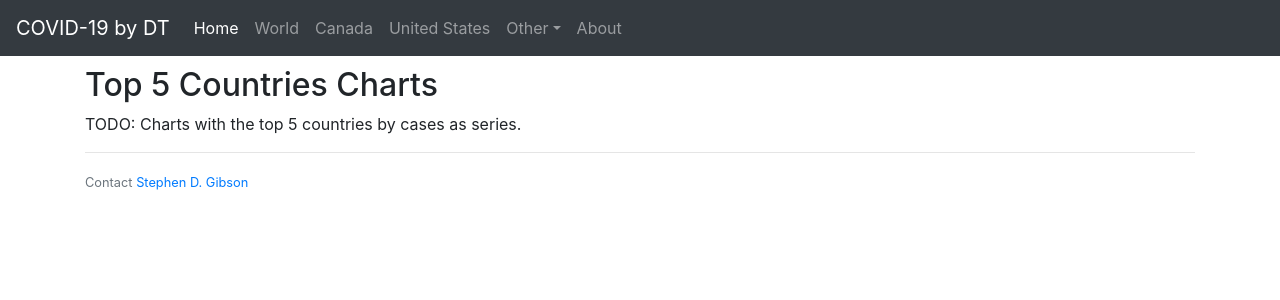
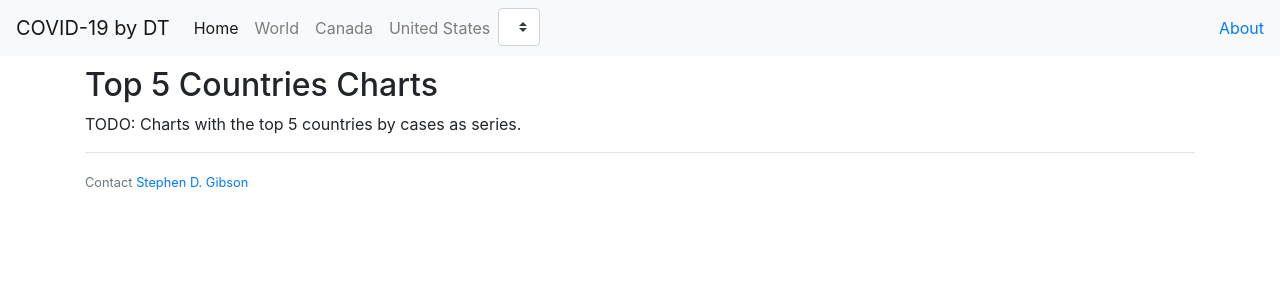
Before and after one commit to dungeontiger/dungeontiger.github.io, a Jekyll site: the page built from top5countries.html, in a window 1280 px wide. Shown: the top 300 px of the page. Built offline with Jekyll 4.4.1, drawn with Linux system fonts in a browser that asks for light colours; nearby versions of some CDN libraries; a script that is not in the unit is left out; comment, search, counter and statistics services are not loaded.

Commit message:
added country dropdown

```diff
--- a/_layouts/default.html
+++ b/_layouts/default.html
@@ -13,16 +13,13 @@
     <script>
      // when the page loads draw the charts for canada
       $(document).ready(function () {
-        drawChart('Canada');
+        init();
       });
     </script>
-    <style>
-      .collapse { display:none; }
-    </style>
   </head>
   <body>
 
-    <nav class="navbar navbar-expand-lg navbar-dark bg-dark">
+    <nav class="navbar navbar-expand-lg navbar-light bg-light">
       <a class="navbar-brand" href="#">COVID-19 by DT</a>
       <button class="navbar-toggler" type="button" data-toggle="collapse" data-target="#navbarSupportedContent" aria-controls="navbarSupportedContent" aria-expanded="false" aria-label="Toggle navigation">
         <span class="navbar-toggler-icon"></span>
@@ -31,7 +28,7 @@
       <div class="collapse navbar-collapse" id="navbarSupportedContent">
         <ul class="navbar-nav mr-auto">
           <li class="nav-item active">
-            <a class="nav-link" href="index.html">Home<span class="sr-only">(current)</span></a>
+            <a class="nav-link" href="index.html">Home</a>
           </li>
           <li class="nav-item">
             <a class="nav-link" href="javascript:drawChart('World')">World</a>
@@ -42,32 +39,21 @@
           <li class="nav-item">
             <a class="nav-link" href="javascript:drawChart('US')">United States</a>
           </li>
-          <li class="nav-item dropdown">
-            <a class="nav-link dropdown-toggle" href="#" id="navbarDropdown" role="button" data-toggle="dropdown" aria-haspopup="true" aria-expanded="false">Other</a>
-            <div class="dropdown-menu" aria-labelledby="navbarDropdown">
-              <a class="dropdown-item" href="javascript:drawChart('Canada')">Canada</a>
-              <a class="dropdown-item" href="javascript:drawChart('US')">United States</a>
-              <a class="dropdown-item" href="javascript:drawChart('China')">China</a>
-              <a class="dropdown-item" href="javascript:drawChart('Italy')">Italy</a>
-              <a class="dropdown-item" href="javascript:drawChart('Brazil')">Brazil</a>
-              <div class="dropdown-divider"></div>
-              <a class="dropdown-item" href="all_countries.html">Other Countries...</a>
-            </div>
-          </li>
-          <li class="nav-item">
-            <a class="nav-link" href="about.html">About</a>
-          </li>
+            <li>
+                <select id="countrySelect" class="custom-select" onchange="onSelectCountry()">
+                </select>
+            </li>
         </ul>
+        <a class="nav-item" href="about.html">About</a>
       </div>
     </nav>
 
     <div class="container">
       {{ content }}
     </div>
+    <footer class="container" style="margin-bottom:10px">
+      <hr/>
+      <small class="text-muted">Contact <a href="mailto:stephen.d.gibson@gmail.com">Stephen D. Gibson</a></small>
+    </footer>
   </body>
-
-  <footer class="container" style="margin-bottom:10px">
-    <hr/>
-    <small class="text-muted">Contact <a href="mailto:stephen.d.gibson@gmail.com">Stephen D. Gibson</a></small>
-  </footer>
 </html>
--- a/js/covid.js
+++ b/js/covid.js
@@ -1,11 +1,27 @@
 function drawChart(country) {
-
     // make a get request for the canada spec and draw it when ready
     $.getJSON('https://raw.githubusercontent.com/dungeontiger/covid/master/specs/' + country + '_cases.json', function(spec) {
         Plotly.newPlot('chartContainer', spec.data, spec.layout);
     });
+}
 
-      function country_handler(country) {
-        drawChart(country)
-      }
+function onSelectCountry() {
+    // get the selected country and draw it
+    drawChart($('#countrySelect option:selected').val());
 }
+
+function init() {
+    // get the current country, for now Canada
+    var country = 'Canada'
+    // get the list of countries and populate a dropdown
+    $.getJSON('https://raw.githubusercontent.com/dungeontiger/covid/master/specs/countries.json', function(data) {
+        for (c in data) {
+            if (data[c] == country) {
+                $('#countrySelect').append('<option selected value="' + data[c].replace(' ', '-') + '">' + data[c] + '</option>\n');
+            } else {
+                $('#countrySelect').append('<option value="' + data[c].replace(' ', '-')  + '">' + data[c] + '</option>\n');
+            }
+        }
+    });
+    drawChart(country);
+}
```
